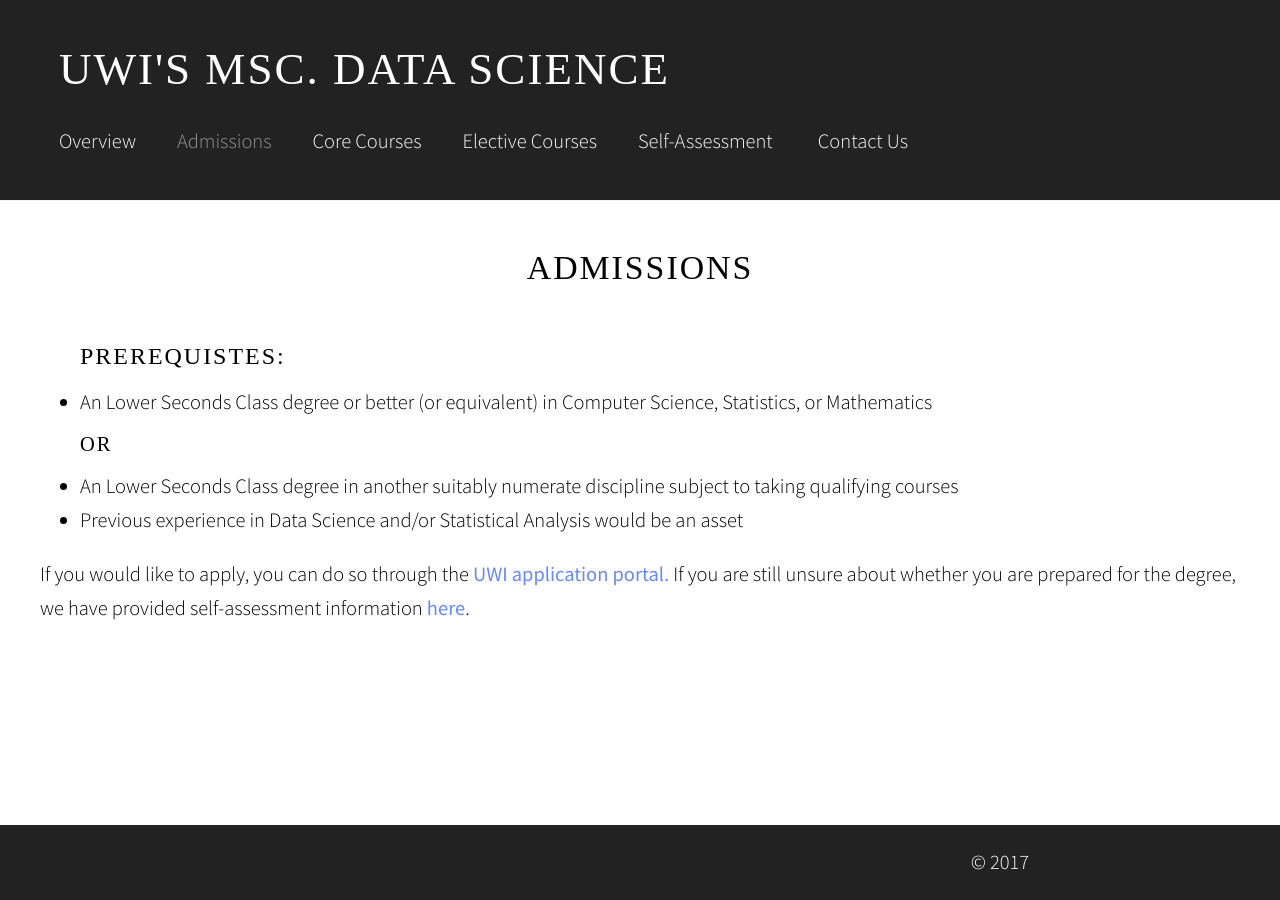
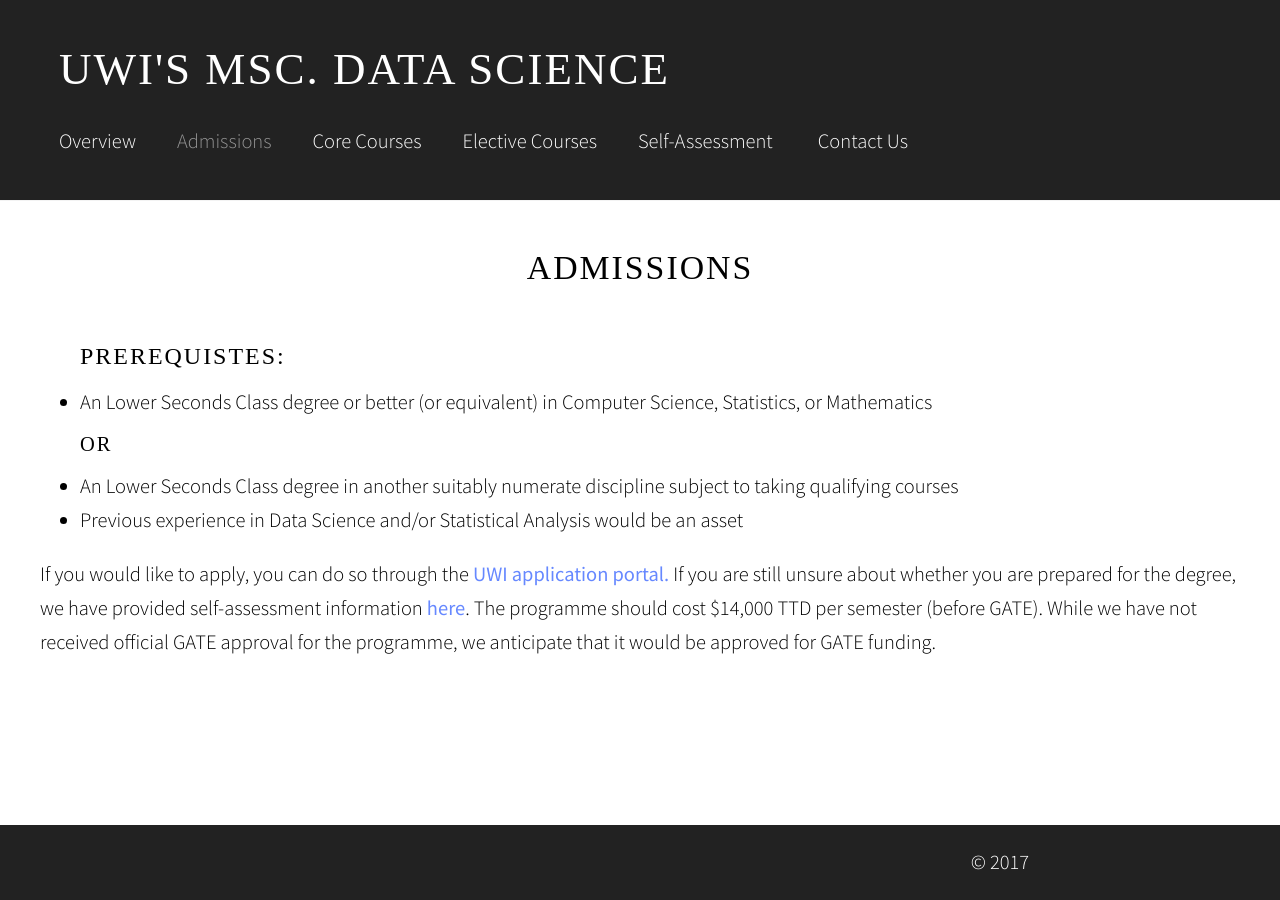
Before and after one commit to uwidcit/datascience, a Jekyll site: the page built from admissions.html, in a window 1280 px wide. Built offline with Jekyll 4.4.1, drawn with Linux system fonts in a browser that asks for light colours; some web fonts are replaced.

Commit message:
Added costs for admission

```diff
--- a/admissions.html
+++ b/admissions.html
@@ -35,5 +35,8 @@
     If you are still unsure about whether you are prepared for the degree, we have provided self-assessment information
     <a href="/selfassessment">here</a>.
 
+    The programme should cost $14,000 TTD per semester (before GATE). While we have not received official GATE
+    approval for the programme, we anticipate that it would be approved for GATE funding.
+
 
 </div>
```
